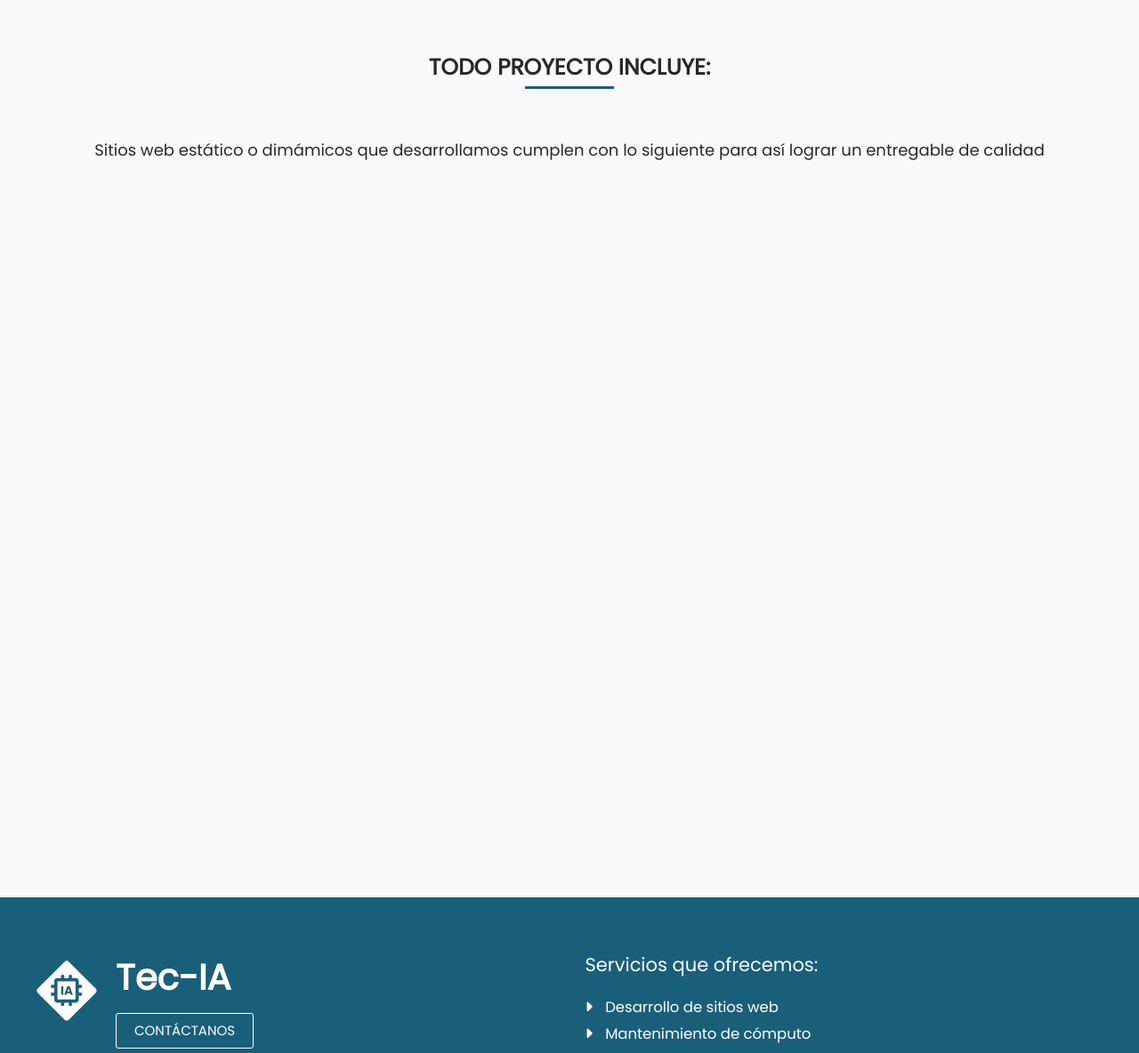
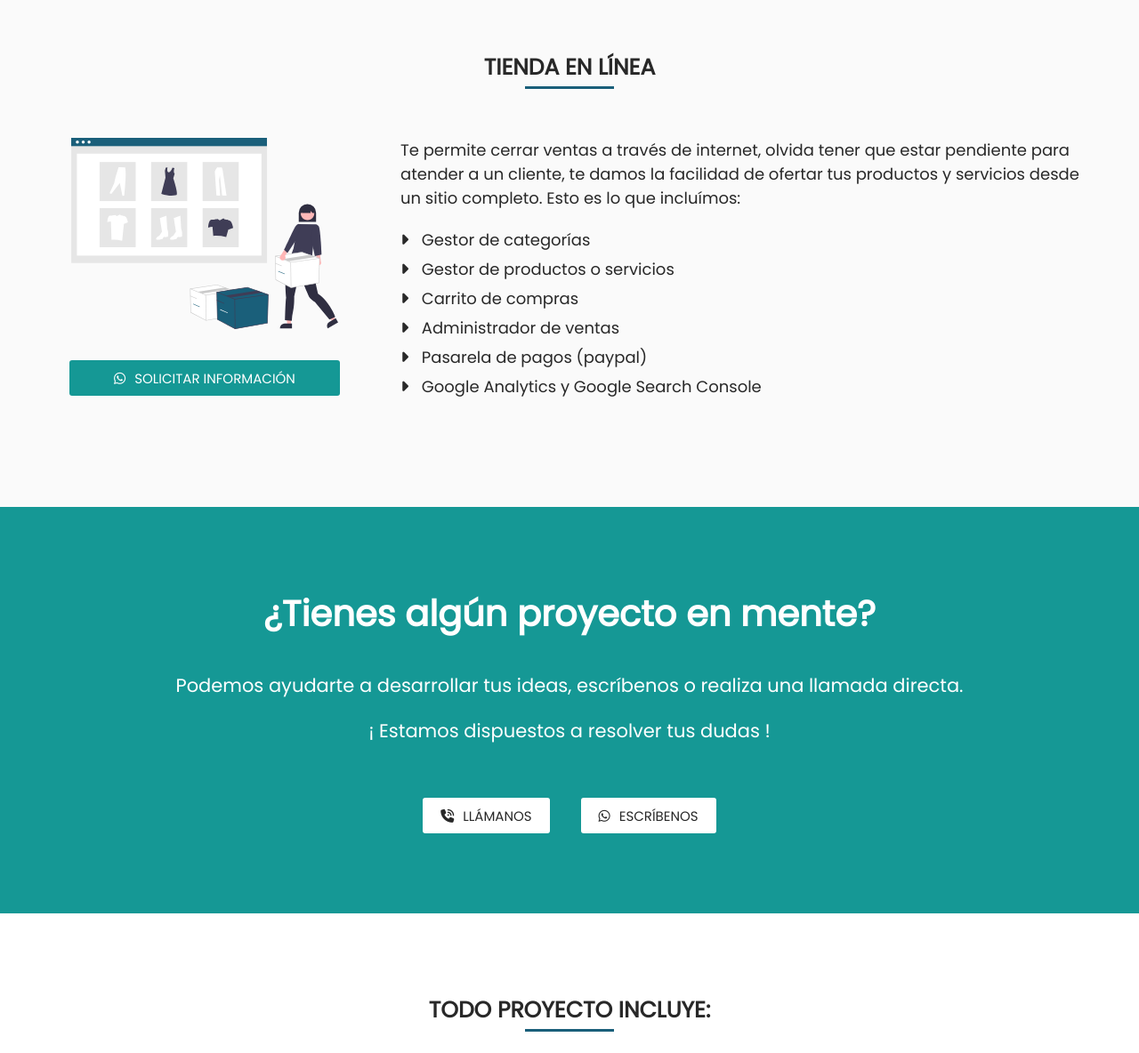
Before and after one commit to 2212025424/tec-ia, a Next.js app: page /desarrollo-web in a window 1280 px wide. Shown: the part 1607-2791 px from the top of the page at 89% size. Built offline with nearby package versions, Linux system fonts and the light colour scheme.

Commit message:
contenido

```diff
--- /dev/null
+++ b/pages/componentes/Button.jsx
@@ -0,0 +1,8 @@
+export default function Button({ type, text, styles, children }) {
+
+    return (
+        (type == 'call') ? <a href={`tel:${process.env.appPhone}`} className={styles}><i class="fa-solid fa-phone-volume mdf-mr-sm"></i> {children}</a> :
+            (type == 'wp') ? <a href={`https://wa.me/${process.env.appPhone.replace('+', '')}?text=${encodeURI(text)}`} target="_blank" className={styles}><i class="fa-brands fa-whatsapp mdf-mr-sm"></i> {children}</a> : <></>
+    )
+
+}
--- a/pages/componentes/Template/Footer.jsx
+++ b/pages/componentes/Template/Footer.jsx
@@ -1,5 +1,6 @@
 import Image from "next/image"
 import Link from "next/link"
+import Button from "../Button"
 
 export default function Footer() {
     return (
@@ -10,7 +11,7 @@ export default function Footer() {
                         <Image src="/app-light-icon.svg" alt="Icono de la aplicacion" className="mdf-img-responsive mdf-pt-sm" width={90} height={90} />
                         <div>
                             <h2 className="mdf-fnt-xl mdf-mb-sm">{process.env.appName}</h2>
-                            <a href={`tel:${process.env.appPhone}`} className="cmp-simple-button">contáctanos</a>
+                            <Button type="call" styles="cmp-simple-button">Contáctanos</Button>
                         </div>
                     </div>
                     <p className="mdf-fnt-h3">Servicios de Tecnologías de la Información que aportan soluciones eficientes para tu empresa, hogar o negocio.</p>
--- a/pages/componentes/Template/Navbar.jsx
+++ b/pages/componentes/Template/Navbar.jsx
@@ -1,7 +1,7 @@
 import { useEffect, useState } from "react"
 import Link from "next/link"
 import { useRouter } from "next/router"
-
+import Button from "../Button"
 
 export default function Navbar() {
 
@@ -39,7 +39,7 @@ export default function Navbar() {
                     </li>
                     <li className={`lyt-navbar-item mdf-p-xm ${isActive("/blog")}`}><Link href="/blog">Noticias</Link></li>
                 </ul>
-                <Link href={`tel:${process.env.appPhone}`} className="lyt-navbar-button cmp-simple-button">contáctanos</Link>
+                <Button type="call" styles="lyt-navbar-button cmp-simple-button">Contáctanos</Button>
                 <div className="lyt-sidebar-toggler mdf-no-userselect">
                     <i className="fa-solid fa-bars mdf-fnt-h1 mdf-pr-sm" onClick={() => setShowSidebar(true)}></i>
                 </div>
--- a/pages/desarrollo-web.jsx
+++ b/pages/desarrollo-web.jsx
@@ -1,11 +1,12 @@
 import Image from "next/image"
+import Button from "./componentes/Button"
 
 export default function Desarrollo() {
     return (
         <main>
 
-            <section className="mdf-bg-secondary mdf-clr-primary">
-                <div className="app-wrapper-content mdf-py-xx">
+            <section className="mdf-bg-secondary mdf-clr-primary mdf-py-xx">
+                <div className="app-wrapper-content">
                     <div className="row">
                         <div className="col-md-7 lyt-index-maincontent">
                             <h1 className="lyt-index-maintitle mdf-fnt-xx mdf-mb-lg">Desarrollo de sitios web</h1>
@@ -24,14 +25,14 @@ export default function Desarrollo() {
                 </div>
             </section>
 
-            <section className="mdf-bg-primary">
-                <div className="app-wrapper-content mdf-py-xx">
-                    <h2 className="lyt-index-title mdf-fnt-h1 mdf-mb-xl">Sitios web estáticos</h2>
+            <section className="mdf-bg-primary mdf-py-xx">
+                <div className="app-wrapper-content">
+                    <h2 className="lyt-index-title mdf-fnt-h1 mdf-mb-xl">Paquetes de sitios web</h2>
                     <h3 className="mdf-fnt-center mdf-fnt-h3 mdf-fnt-lighter mdf-mb-xl">Estos proyectos son ideales cuando tu negocio no requiere estar actualizando información, sean productos, servicios, precios, etc de forma constante.</h3>
 
                     <div className="mdf-grd-lg">
                         <div className="cmp-simple-slate mdf-fnt-center" data-aos="zoom-in">
-                            <h3 className="mdf-fnt-h2 mdf-mb-md">Página OnePage</h3>
+                            <h3 className="mdf-fnt-h2 mdf-mb-md">One Page</h3>
                             <p className="mdf-fnt-md mdf-clr-light mdf-mb-md">Ideal cuando una empresa o negocio requiere comenzar a tener presencia en internet</p>
                             <h2 className="mdf-fnt-lg mdf-clr-secondary mdf-mb-md">$ 5,500.00</h2>
                             <p className="mdf-fnt-md mdf-mb-sm">1 única sección</p>
@@ -43,7 +44,7 @@ export default function Desarrollo() {
                             <p className="mdf-fnt-md mdf-mb-sm">Testimonios max. 10</p>
                             <p className="mdf-fnt-md mdf-mb-sm">Novedades max. 10</p>
                             <p className="mdf-fnt-md mdf-mb-md">Galería de imágenes max. 10</p>
-                            <a className="cmp-main-button mdf-w-100 mdf-appbg-secondary mdf-clr-secondary-on" href="/">Solicitar información</a>
+                            <Button type="wp" text="Hola, me interesa el paquete One Page, requiero más información." styles="cmp-main-button mdf-w-100 mdf-appbg-secondary mdf-clr-secondary-on">Solicitar información</Button>
                         </div>
                         <div className="cmp-simple-slate mdf-fnt-center" data-aos="zoom-in">
                             <h3 className="mdf-fnt-h2 mdf-mb-md">Emprendedor</h3>
@@ -58,29 +59,65 @@ export default function Desarrollo() {
                             <p className="mdf-fnt-md mdf-mb-sm">Testimonios max. 10</p>
                             <p className="mdf-fnt-md mdf-mb-sm">Novedades max. 10</p>
                             <p className="mdf-fnt-md mdf-mb-md">Galería de imágenes max. 10</p>
-                            <a className="cmp-main-button mdf-w-100 mdf-appbg-secondary mdf-clr-secondary-on" href="/">Solicitar información</a>
+                            <div className="mdf-grd-xm">
+                                <Button type="call" styles="cmp-main-button mdf-w-100 mdf-appbg-secondary mdf-clr-secondary-on">Llamanos</Button>
+                                <Button type="wp" text="Hola, me interesa el paquete Emprendedor, requiero más información." styles="cmp-main-button mdf-w-100 mdf-appbg-secondary mdf-clr-secondary-on">Escríbenos</Button>
+                            </div>
                         </div>
                         <div className="cmp-simple-slate mdf-fnt-center" data-aos="zoom-in">
                             <h3 className="mdf-fnt-h2 mdf-mb-md">Empresarial</h3>
                             <p className="mdf-fnt-md mdf-clr-light mdf-mb-md">Ideal cuando una empresa o negocio requiere comenzar a tener presencia en internet</p>
-                            <h2 className="mdf-fnt-lg mdf-clr-secondary mdf-mb-md">$ 12,500.00</h2>
+                            <h2 className="mdf-fnt-lg mdf-clr-secondary mdf-mb-md">$ 15,000.00</h2>
                             <p className="mdf-fnt-md mdf-mb-sm"><i class="fa-regular fa-thumbs-up mdf-clr-secondary mdf-mr-xm"></i> Hasta 10 secciones</p>
                             <p className="mdf-fnt-md mdf-mb-sm">Hosting y dominio por un año</p>
                             <p className="mdf-fnt-md mdf-mb-sm">Formulario de contacto</p>
                             <p className="mdf-fnt-md mdf-mb-sm">Enlace a sus redes sociales</p>
                             <p className="mdf-fnt-md mdf-mb-sm"><i class="fa-regular fa-thumbs-up mdf-clr-secondary mdf-mr-xm"></i> Imagen de portada dinámica</p>
                             <p className="mdf-fnt-md mdf-mb-sm">Mapa de ubicación con google</p>
-                            <p className="mdf-fnt-md mdf-mb-sm"><i class="fa-regular fa-thumbs-up mdf-clr-secondary mdf-mr-xm"></i> Gestor de testimonios</p>
-                            <p className="mdf-fnt-md mdf-mb-sm"><i class="fa-regular fa-thumbs-up mdf-clr-secondary mdf-mr-xm"></i> Gestor de novedades</p>
+                            <p className="mdf-fnt-md mdf-mb-sm">Testimonios y novedades Máx. 10</p>
+                            <p className="mdf-fnt-md mdf-mb-sm"><i class="fa-regular fa-thumbs-up mdf-clr-secondary mdf-mr-xm"></i> Blog corporativo</p>
                             <p className="mdf-fnt-md mdf-mb-md">Galería de imágenes max. 10</p>
-                            <a className="cmp-main-button mdf-w-100 mdf-appbg-secondary mdf-clr-secondary-on" href="/">Solicitar información</a>
+                            <Button type="wp" text="Hola, me interesa el paquete empresarial, requiero más información." styles="cmp-main-button mdf-w-100 mdf-appbg-secondary mdf-clr-secondary-on">Solicitar información</Button>
                         </div>
                     </div>
                 </div>
             </section>
 
-            <section className="mdf-bg-secondary">
-                <div className="app-wrapper-content mdf-py-xx">
+            <div className="mdf-bg-secondary mdf-py-xx">
+                <section className="app-wrapper-content">
+                    <h2 className="lyt-index-title mdf-fnt-h1 mdf-mb-xl">Tienda en línea</h2>
+                    <div className="row">
+                        <div className="col-md-4 mdf-fnt-center">
+                            <Image src="/images/undraw_web_shopping_re_owap.svg" alt="Imagen servicios de mantenimiento" className="mdf-img-responsive mdf-mb-lg" width={300} height={300} />
+                            <Button type="wp" text="Hola, me interesa el paquete Emprendedor, requiero más información." styles="cmp-main-button mdf-w-80 mdf-appbg-secondary mdf-clr-secondary-on mdf-mb-lg">Solicitar información</Button>
+                        </div>
+                        <div className="col-md-8">
+                            <p className="mdf-fnt-h3 mdf-mb-md">Te permite cerrar ventas a través de internet, olvida tener que estar pendiente para atender a un cliente, te damos la facilidad de ofertar tus productos y servicios desde un sitio completo. Esto es lo que incluímos:</p>
+                            <ul className="mdf-fnt-h3 mdf-mb-md">
+                                <li><i className="fa-solid fa-caret-right mdf-mr-sm mdf-mb-sm"></i> Gestor de categorías</li>
+                                <li><i className="fa-solid fa-caret-right mdf-mr-sm mdf-mb-sm"></i> Gestor de productos o servicios</li>
+                                <li><i className="fa-solid fa-caret-right mdf-mr-sm mdf-mb-sm"></i> Carrito de compras</li>
+                                <li><i className="fa-solid fa-caret-right mdf-mr-sm mdf-mb-sm"></i> Administrador de ventas</li>
+                                <li><i className="fa-solid fa-caret-right mdf-mr-sm mdf-mb-sm"></i> Pasarela de pagos (paypal)</li>
+                                <li><i className="fa-solid fa-caret-right mdf-mr-sm"></i> Google Analytics y Google Search Console</li>
+                            </ul>
+                        </div>
+                    </div>
+                </section>
+            </div>
+
+            <section className="mdf-appbg-secondary mdf-clr-secondary-on mdf-py-xx">
+                <div className="app-wrapper-content mdf-fnt-center">
+                    <h1 className="mdf-fnt-xl mdf-mb-lg">¿Tienes algún proyecto en mente?</h1>
+                    <h2 className="mdf-fnt-h2 mdf-fnt-lighter mdf-mb-md">Podemos ayudarte a desarrollar tus ideas, escríbenos o realiza una llamada directa.</h2>
+                    <h2 className="mdf-fnt-h2 mdf-fnt-lighter mdf-mb-xl">¡ Estamos dispuestos a resolver tus dudas !</h2>
+                    <Button type="call" styles="cmp-main-button mdf-mr-lg mdf-bg-primary mdf-clr-dark">Llámanos</Button>
+                    <Button type="wp" text="Hola, estoy interesado en un proyecto, requiero más información." styles="cmp-main-button mdf-bg-primary mdf-clr-dark">Escríbenos</Button>
+                </div>
+            </section>
+
+            <section className="mdf-bg-primary mdf-py-xx">
+                <div className="app-wrapper-content">
                     <h2 className="lyt-index-title mdf-fnt-h1 mdf-mb-xl">Todo proyecto incluye:</h2>
                     <h3 className="mdf-fnt-center mdf-fnt-h3 mdf-fnt-lighter mdf-mb-xl">Sitios web estático o dimámicos que desarrollamos cumplen con lo siguiente para así lograr un entregable de calidad</h3>
 
@@ -119,6 +156,58 @@ export default function Desarrollo() {
                 </div>
             </section>
 
+            <section className="mdf-bg-secondary mdf-py-xx">
+                <div className="app-wrapper-content">
+                    <h2 className="lyt-index-title mdf-fnt-h1 mdf-mb-xl">Mantenimiento de sitios web</h2>
+                    <div className="row">
+                        <div className="col-md-4 mdf-fnt-center">
+                            <Image src="/images/undraw_building_websites_i78t.svg" alt="Imagen servicios de mantenimiento" className="mdf-img-responsive mdf-mb-lg" width={300} height={300} />
+                            <Button type="wp" text="Hola, me interesa el paquete Emprendedor, requiero más información." styles="cmp-main-button mdf-appbg-secondary mdf-clr-secondary-on mdf-mb-lg mdf-mr-md mdf-w-80">Solicitar información</Button>
+                        </div>
+                        <div className="col-md-8">
+                            <p className="mdf-fnt-h3 mdf-mb-md">Si ya cuentas con un sitio y tus planes apuntan a hacer cambios de contenido, remodelar diseño, o implementar medidas de seguridad adicionales, ofrecemos:</p>
+                            <ul className="mdf-fnt-h3 mdf-mb-md">
+                                <li><i className="fa-solid fa-caret-right mdf-mr-sm mdf-mb-sm"></i> Cambios de diseño</li>
+                                <li><i className="fa-solid fa-caret-right mdf-mr-sm mdf-mb-sm"></i> Respaldo de información</li>
+                                <li><i className="fa-solid fa-caret-right mdf-mr-sm mdf-mb-sm"></i> Modificar estructuras</li>
+                                <li><i className="fa-solid fa-caret-right mdf-mr-sm mdf-mb-sm"></i> Hacer análisis de calidad</li>
+                                <li><i className="fa-solid fa-caret-right mdf-mr-sm mdf-mb-sm"></i> Integrar herramientas de terceros (Google Analytics, Google Search Cosole, Google Ad Manager, etc.)</li>
+                            </ul>
+                        </div>
+                    </div>
+                </div>
+            </section>
+
+            <section className="mdf-bg-primary mdf-py-xx">
+                <div className="app-wrapper-content">
+                    <h2 className="lyt-index-title mdf-fnt-h1 mdf-mb-xl">Integraciones de Google:</h2>
+                    <h3 className="mdf-fnt-center mdf-fnt-h3 mdf-fnt-lighter mdf-mb-lg">Podemos integrar herramientas de google que nos ayudan  lograr un proyecto de mayor calidad.</h3>
+
+                    <div className="mdf-fnt-center mdf-mb-xl">
+                        <Button type="wp" text="Hola, me interesa el paquete Emprendedor, requiero más información." styles="cmp-main-button mdf-appbg-secondary mdf-clr-secondary-on mdf-mr-md">Escríbenos</Button>
+                        <Button type="call" text="Hola, me interesa el paquete Emprendedor, requiero más información." styles="cmp-main-button mdf-appbg-secondary mdf-clr-secondary-on">Llámanos</Button>
+                    </div>
+
+                    <div className="mdf-grd-lg">
+                        <div className="cmp-simple-slate" data-aos="zoom-in">
+                            <h3 className="mdf-fnt-md mdf-mb-md">Google Ad Manager</h3>
+                            <p className="mdf-fnt-sm mdf-mb-lg">Agregamos capañas publicitarias a tu sitio en espacios estratégicos para que logres generar dinero con tu contenido.</p>
+                            <figure className="mdf-fnt-center"><Image src="/images/undraw_finance_re_gnv2.svg" alt="Imagen de monetización web" className="mdf-img-responsive" width={250} height={250} /></figure>
+                        </div>
+                        <div className="cmp-simple-slate" data-aos="zoom-in">
+                            <h3 className="mdf-fnt-md mdf-mb-md">Google Analytics</h3>
+                            <p className="mdf-fnt-sm mdf-mb-lg">Implementamos funciones que nos permitan medir el tráfico de tu sitio web, así logras concer más a tus visitantes.</p>
+                            <figure className="mdf-fnt-center"><Image src="/images/undraw_real_time_analytics_re_yliv.svg" alt="Imagen de análisis de tráfico" className="mdf-img-responsive" width={180} height={180} /></figure>
+                        </div>
+                        <div className="cmp-simple-slate" data-aos="zoom-in">
+                            <h3 className="mdf-fnt-md mdf-mb-md">Google Search Console</h3>
+                            <p className="mdf-fnt-sm mdf-mb-lg">Ponemos en marcha un análisis de URL's buenas, amigables y optimizadas, para así detectar debilidades de tu sitio web.</p>
+                            <figure className="mdf-fnt-center"><Image src="/images/undraw_site_stats_re_ejgy.svg" alt="Imagen de sitios de calidad" className="mdf-img-responsive" width={220} height={220} /></figure>
+                        </div>
+                    </div>
+                </div>
+            </section>
+
         </main>
     )
 }
--- a/styles/styles.modifier.css
+++ b/styles/styles.modifier.css
@@ -29,6 +29,20 @@
 .mdf-w-100 {
     width: 100%;
 }
+
+.mdf-w-90 {
+    width: 90%;
+}
+
+.mdf-w-80 {
+    width: 80%;
+}
+
+.mdf-w-70 {
+    width: 70%;
+}
+
+
 
 
 /*-----------------------------------------------------------------------------------------------------------------------------------
@@ -185,7 +199,7 @@
 
 .mdf-grd-xm {
     display: grid;
-    gap: var(--cnt-spc-lg);
+    gap: var(--cnt-spc-sm);
     grid-template-columns: repeat(auto-fit, minmax(var(--cnt-grd-xm), 1fr));
 }
 
```
Also changed, not shown: pages/index.jsx (+15 -6 lines).
